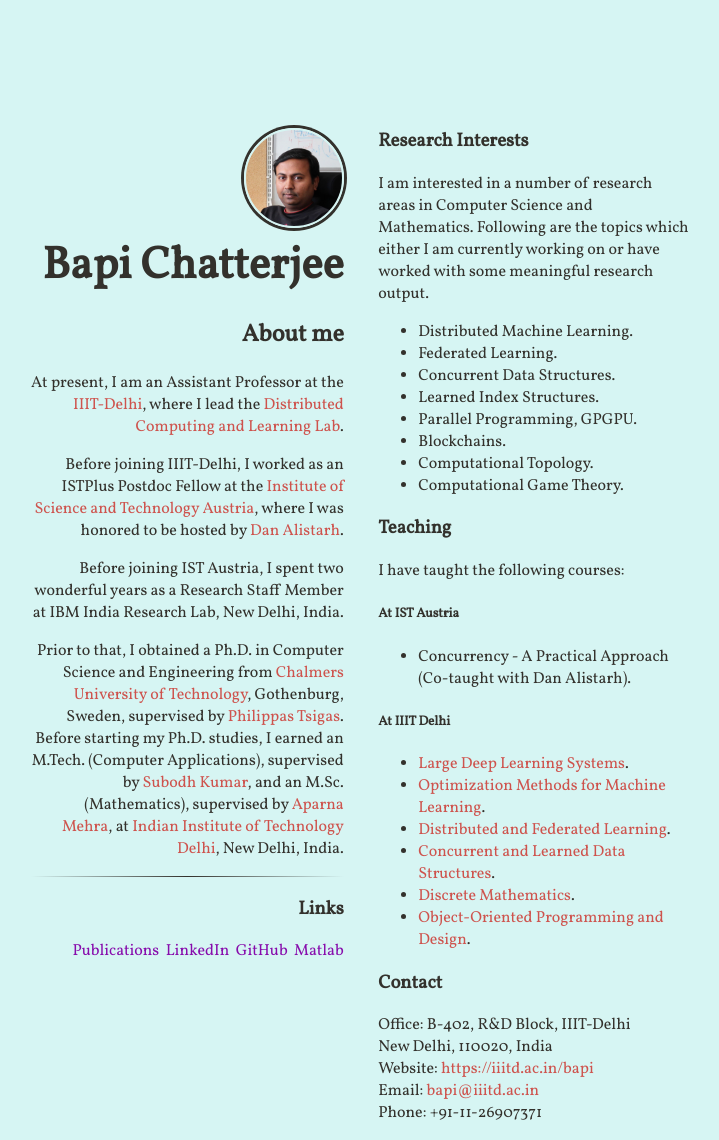
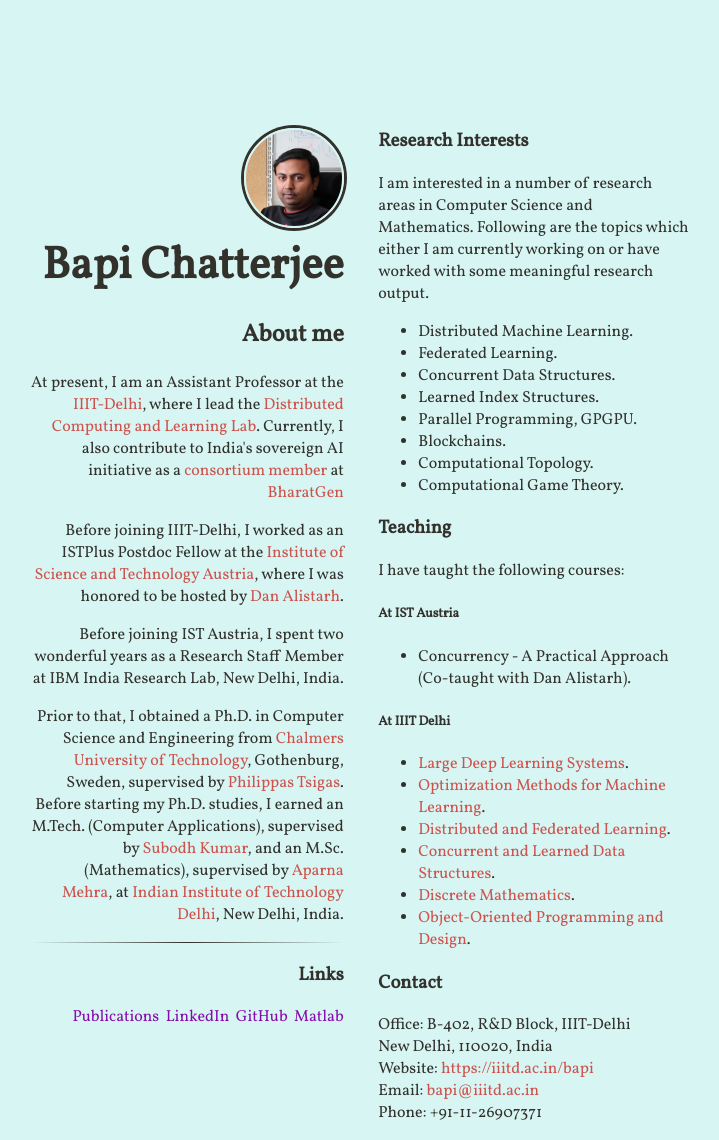
Before and after one commit to bapi/bapi.github.io, a Jekyll site: the page built from index.html, in a window 1280 px wide. Shown: the whole page, without its empty margins (289-1008 px from the left). Built offline with Jekyll 4.4.1, drawn with Linux system fonts in a browser that asks for light colours; nearby versions of some CDN libraries.

Commit message:
Update about.html

```diff
--- a/_includes/about.html
+++ b/_includes/about.html
@@ -1,5 +1,5 @@
 <h2>About me</h2>
-<p>At present, I am an Assistant Professor at the <a href="https://www.iiitd.ac.in/">IIIT-Delhi</a>, where I lead the <a href="https://dcll.iiitd.edu.in/">Distributed Computing and Learning Lab</a>.</p>
+<p>At present, I am an Assistant Professor at the <a href="https://www.iiitd.ac.in/">IIIT-Delhi</a>, where I lead the <a href="https://dcll.iiitd.edu.in/">Distributed Computing and Learning Lab</a>. Currently, I also contribute to India's sovereign AI initiative as a <a href="https://bharatgen.com/consortium/">consortium member</a> at <a href="https://bharatgen.com/">BharatGen</a></p>
 <p>Before joining IIIT-Delhi, I worked as an ISTPlus Postdoc Fellow at the <a href="https://ist.ac.at/">Institute of Science and Technology Austria</a>, where I was honored to be hosted by <a href="http://people.csail.mit.edu/alistarh/">Dan Alistarh</a>.</p>
 <p>Before joining IST Austria, I spent two wonderful years as a Research Staff Member at IBM India Research Lab, New Delhi, India.</p>
 <p>Prior to that, I obtained a Ph.D. in Computer Science and Engineering from <a href="https://www.chalmers.se/en/Pages/default.aspx">Chalmers University of Technology</a>, Gothenburg, Sweden, supervised by <a href="http://www.cse.chalmers.se/~tsigas/">Philippas Tsigas</a>. Before starting my Ph.D. studies, I earned an M.Tech. (Computer Applications), supervised by <a href="http://www.cse.iitd.ac.in/~subodh/">Subodh Kumar</a>, and an M.Sc. (Mathematics), supervised by <a href="http://web.iitd.ac.in/~apmehra/">Aparna Mehra</a>, at <a href="http://www.iitd.ac.in/">Indian Institute of Technology Delhi</a>, New Delhi, India.</p>
```
